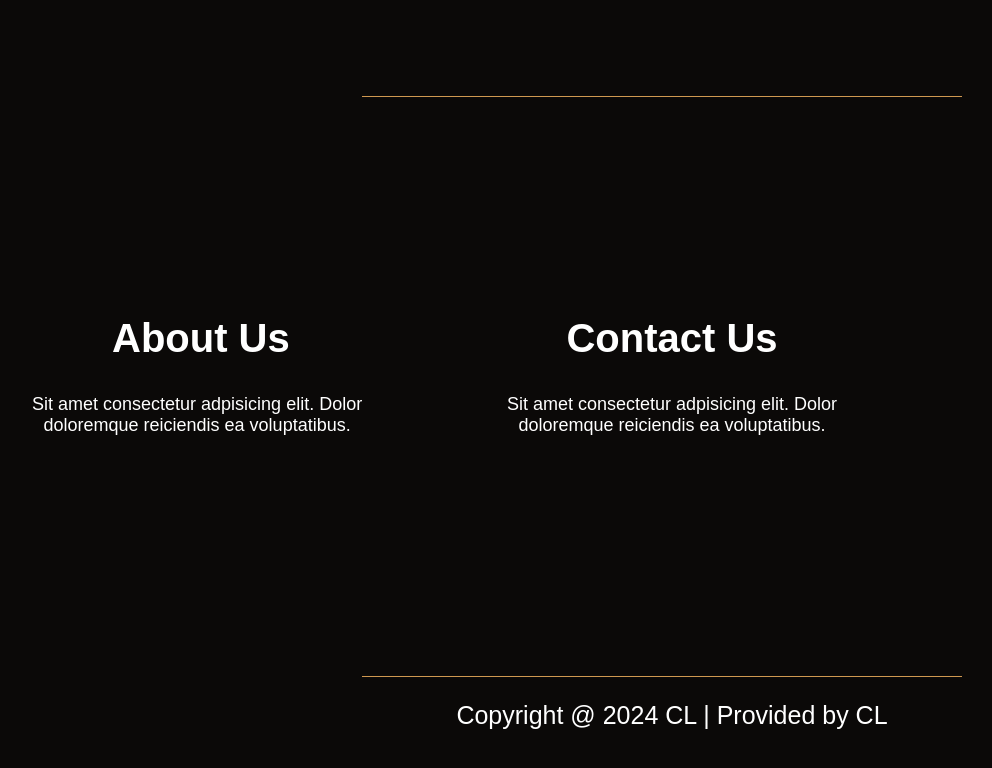
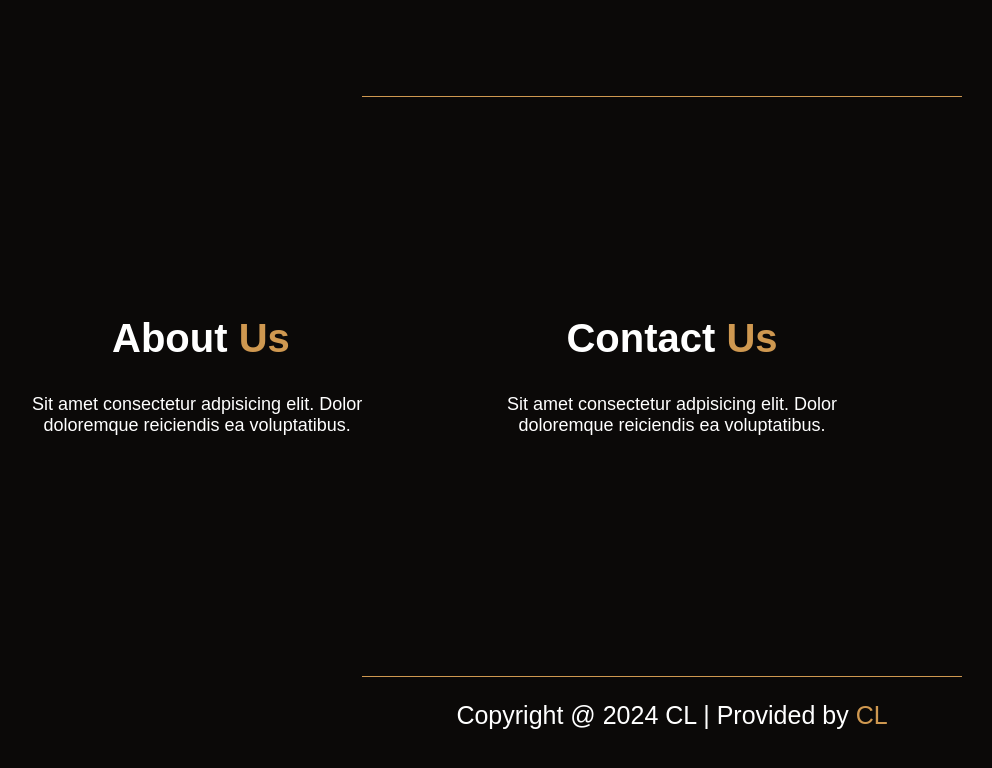
Before and after one commit to GustavoAdolfoNavarroPacheco/HTML_S2_NavarroGustavo, a plain HTML site: page Dia7/index.html in a window 1280 px wide. Shown: the part 3944-4712 px from the top of the page, without its empty margins (288-1280 px from the left). Drawn offline with Linux system fonts and the light colour scheme.

Commit message:
feat: :sparkles: updates

```diff
--- a/Dia7/index.html
+++ b/Dia7/index.html
@@ -74,23 +74,23 @@
         <div class="yellowLine1"></div>
     </div>
     <div class="container5">
-        <p class="text13"> <b> About Us </b> </p>
+        <p class="text13"> <b> About <span class="textColor"> Us </span> </b> </p>
         <p class="paragraph1">
             Sit amet consectetur adpisicing elit. Dolor <br>
             doloremque reiciendis ea voluptatibus.
         </p>
-        <p class="text14"> <b> Contact Us </b> </p>
+        <p class="text14"> <b> Contact <span class="textColor"> Us </span> </b> </p>
         <p class="paragraph2">
             Sit amet consectetur adpisicing elit. Dolor <br>
             doloremque reiciendis ea voluptatibus.
         </p>
-        <p class="text15"> <b> Opening Hourse </b> </p>
+        <p class="text15"> <b> Opening <span class="textColor"> Hourse </span> </b> </p>
         <p class="paragraph3">
             Sit amet consectetur adpisicing elit. Dolor <br>
             doloremque reiciendis ea voluptatibus.
         </p>
         <div class="yellowLine2"></div>
-        <p class="text16"> Copyright @ 2024 CL | Provided by CL </p>
+        <p class="text16"> Copyright @ 2024 CL | Provided by <span class="textColor"> CL </span> </p>
     </div>
 </body>
 </html>
--- a/Dia7/styles/styles.css
+++ b/Dia7/styles/styles.css
@@ -399,6 +399,10 @@
     left: 400px;
 }
 
+.textColor {
+    color: #cf9850;
+}
+
 .text14 {
     position: absolute;
     font-family: Arial, Helvetica, sans-serif;
```
